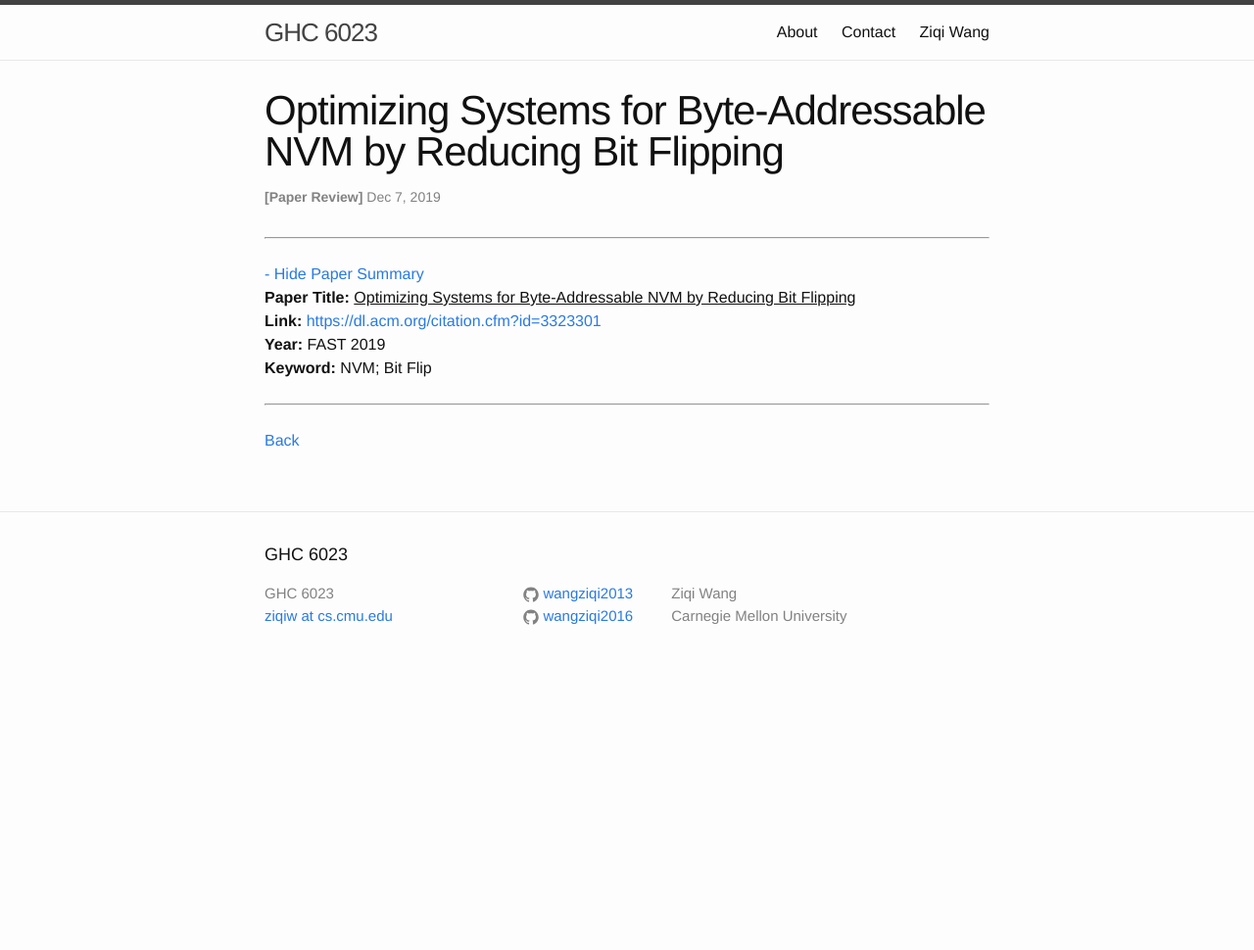
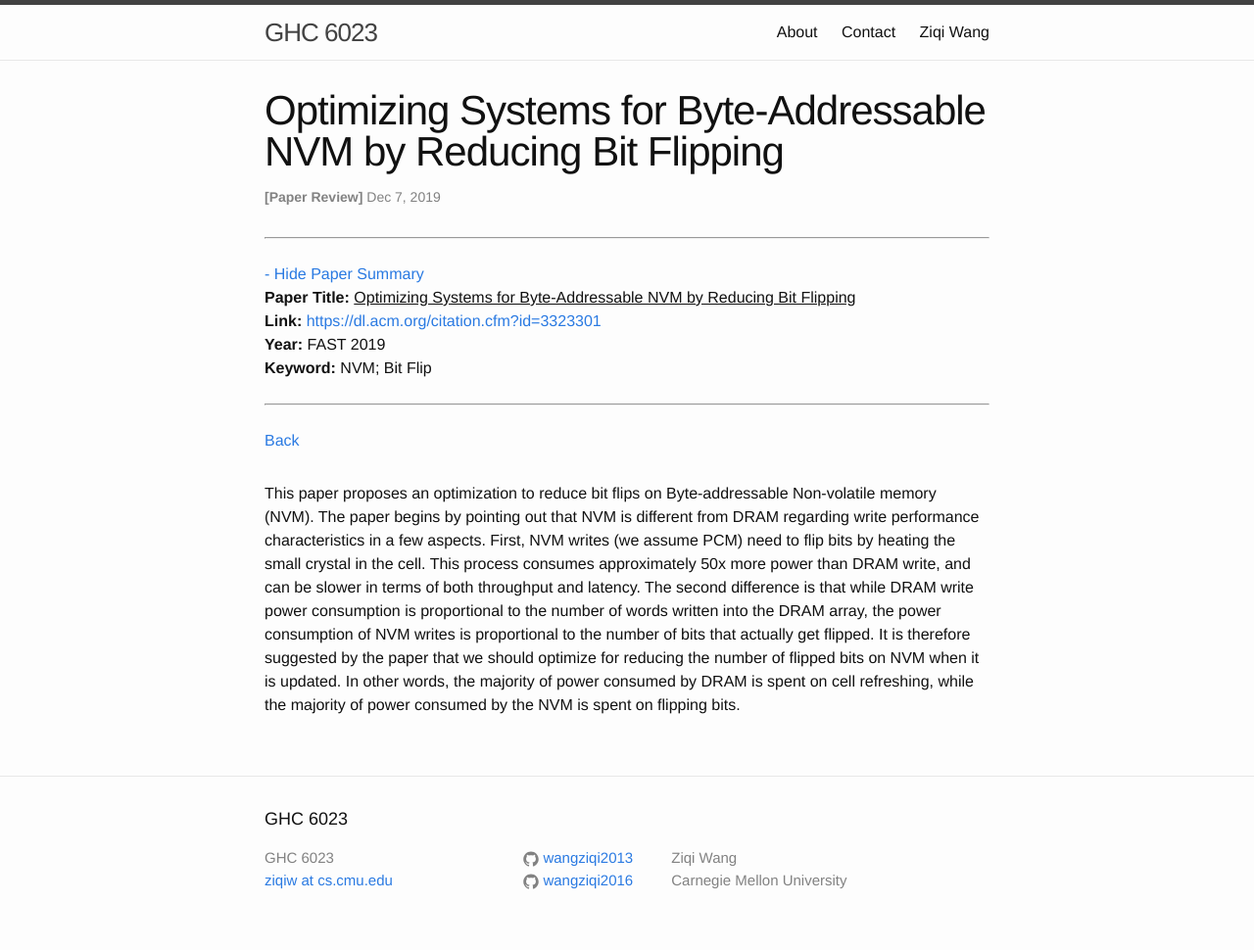
Before and after one commit to wangziqi2013/wangziqi2013.github.io, a Jekyll site: the page built from _posts/2019-12-07-optimizing-systems-for-nvm-by-reducing-bit-flipping.markdown, in a window 1280 px wide. Shown: the whole page at 98% size. Built offline with Jekyll 4.4.1, drawn with Linux system fonts in a browser that asks for light colours; before the commit the page ends 900 px from its top, so only the background shows below that.

Commit message:
Adding motivation

```diff
--- a/_posts/2019-12-07-optimizing-systems-for-nvm-by-reducing-bit-flipping.markdown
+++ b/_posts/2019-12-07-optimizing-systems-for-nvm-by-reducing-bit-flipping.markdown
@@ -12,3 +12,12 @@ htm_cd:
 htm_cr:
 version_mgmt:
 ---
+
+This paper proposes an optimization to reduce bit flips on Byte-addressable Non-volatile memory (NVM). The paper begins by
+pointing out that NVM is different from DRAM regarding write performance characteristics in a few aspects. First, NVM writes
+(we assume PCM) need to flip bits by heating the small crystal in the cell. This process consumes approximately 50x more
+power than DRAM write, and can be slower in terms of both throughput and latency. The second difference is that while
+DRAM write power consumption is proportional to the number of words written into the DRAM array, the power consumption of
+NVM writes is proportional to the number of bits that actually get flipped. It is therefore suggested by the paper that we
+should optimize for reducing the number of flipped bits on NVM when it is updated. In other words, the majority of power
+consumed by DRAM is spent on cell refreshing, while the majority of power consumed by the NVM is spent on flipping bits.
```
